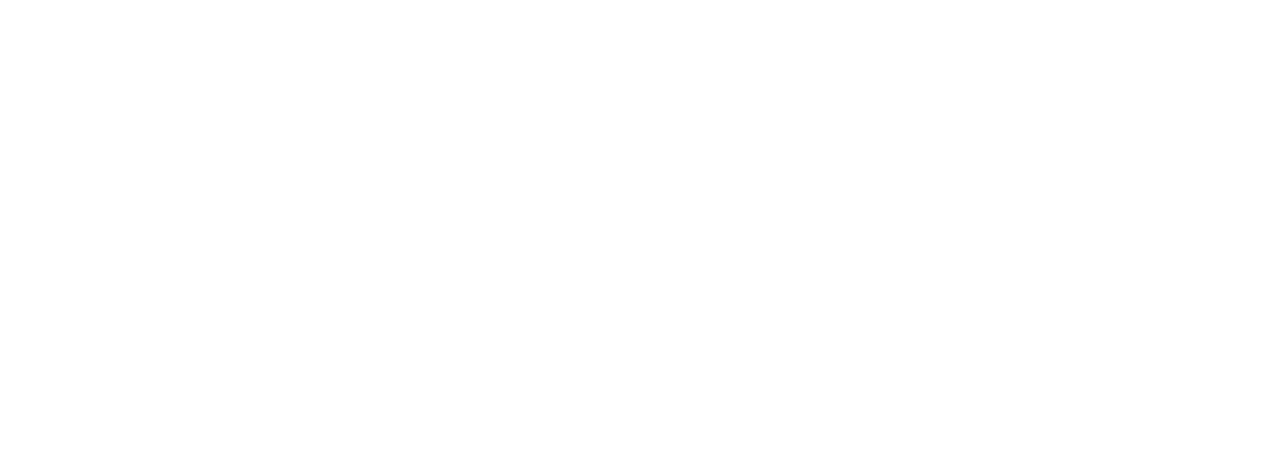
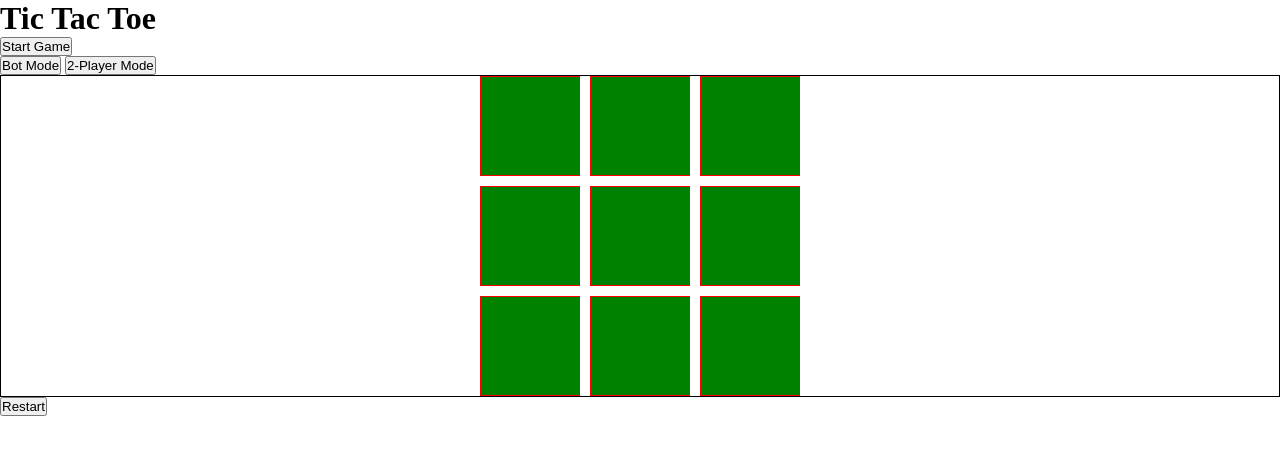
Before and after one commit to CDVarias/project-tic-tac-toe, a plain HTML site: page index.html in a window 1280 px wide. Drawn offline with Linux system fonts and the light colour scheme.

Commit message:
Visualizing Not Done yet

```diff
--- a/index.html
+++ b/index.html
@@ -7,8 +7,32 @@
     <link rel="stylesheet" href="styles.css">
 </head>
 <body>
+    <div class="container">
+        <div class="first-part">
+            <h1 id="title">Tic Tac Toe</h1>
+            <button class = "start-game" id="start-game">Start Game</button>
+        </div>
 
+        <div class="second-part">
+            <!-- title -->
+            <button class="vs-bot" id="vs-bot">Bot Mode</button>
+            <button class="vs-p2" id="vs-p2">2-Player Mode</button>
+        </div>
 
+        <div class="game-board">
+            <div class="box"></div>
+            <div class="box"></div>
+            <div class="box"></div>
+            <div class="box"></div>
+            <div class="box"></div>
+            <div class="box"></div>
+            <div class="box"></div>
+            <div class="box"></div>
+            <div class="box"></div>
+        </div>
+
+        <button class="restart" id="restart">Restart</button>
+    </div>
     <script src="script.js"></script>
 </body>
 </html>
--- a/script.js
+++ b/script.js
@@ -0,0 +1,8 @@
+const gameBoard = (function (){
+    const board = ["","","","","","","","",""];
+
+    return {
+        board,
+
+    };
+})();
--- a/styles.css
+++ b/styles.css
@@ -3,3 +3,18 @@
     padding: 0;
     box-sizing: border-box;
 }
+
+.game-board{
+    display: grid;
+    border: 1px solid black;
+    grid-template-columns: 100px 100px 100px;
+    grid-template-rows: 100px 100px 100px;
+    gap:10px;
+    justify-content: center;
+    align-content: center;
+}
+
+.box{
+    background-color: green;
+    border: 1px solid red;
+}
```
